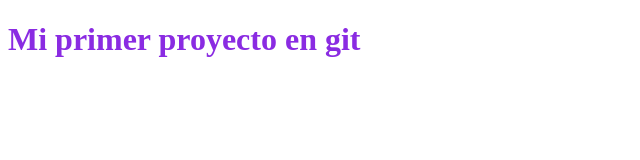
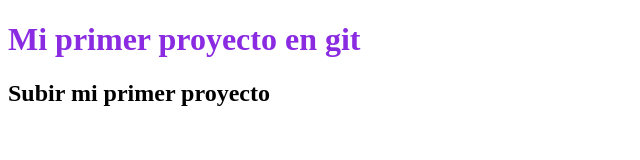
Before and after one commit to Santiago30920/Bictia, a plain HTML site: page index.html in a window 1280 px wide. Shown: the whole page, without its empty margins (0-640 px from the left). Drawn offline with Linux system fonts and the light colour scheme.

Commit message:
agruegue un h2

```diff
--- a/index.html
+++ b/index.html
@@ -8,6 +8,8 @@
 </head>
 <body>
     <h1>Mi primer proyecto en git</h1>
+    <h2>Subir mi primer proyecto</h2>
+
     <script src="script.js"></script>
 </body>
 </html>
```
